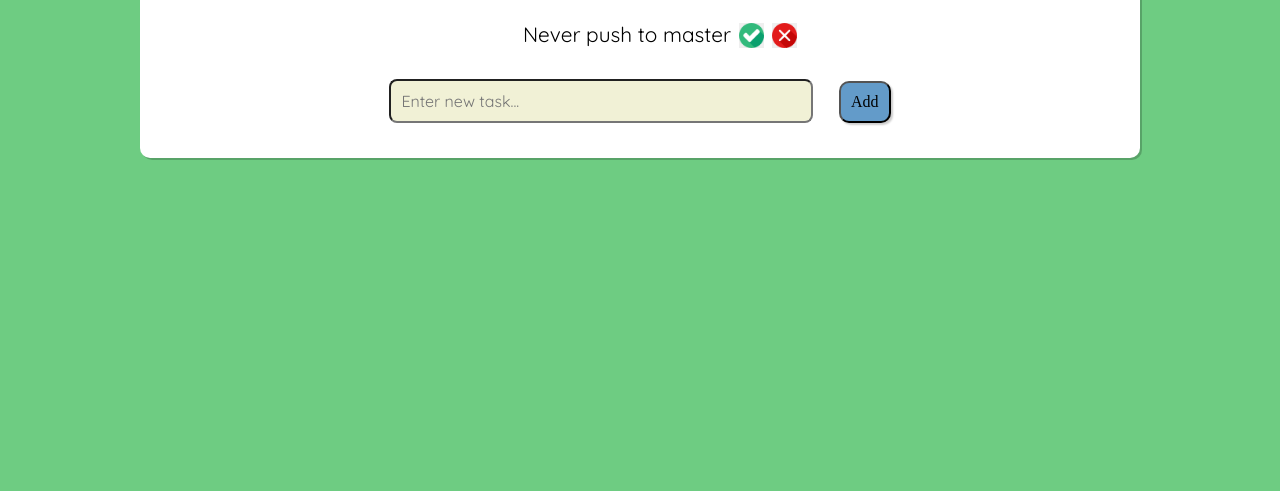
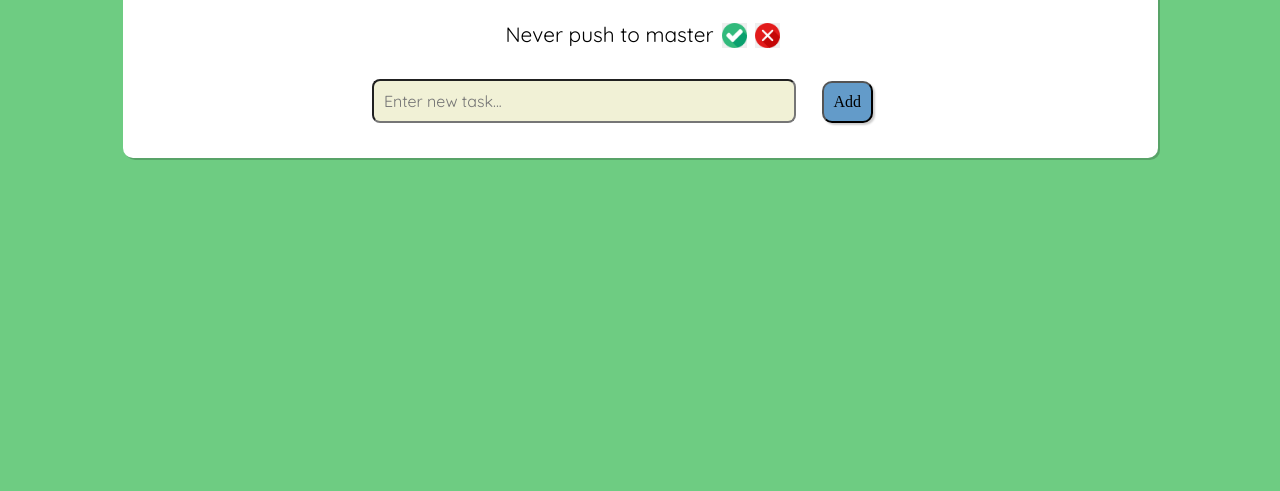
Before and after one commit to fac18/week-2-khol-todoapp, a website: page index.html in a window 1280 px wide. Shown: the part 309-800 px from the top of the page. Drawn offline with Linux system fonts and the light colour scheme; a web font is replaced by a local one.

Commit message:
Fix overflow Closes #35

```diff
--- a/style.css
+++ b/style.css
@@ -38,7 +38,7 @@ ul {
 
 section {
   margin: 0 auto;
-  padding: 20px 0 35px 0;
+  padding: 20px 35px 35px 0;
   background-color: rgb(255, 255, 255);
   border-radius: 10px;
   box-shadow: 2px 2px rgba(0, 0, 0, 0.2);
```
